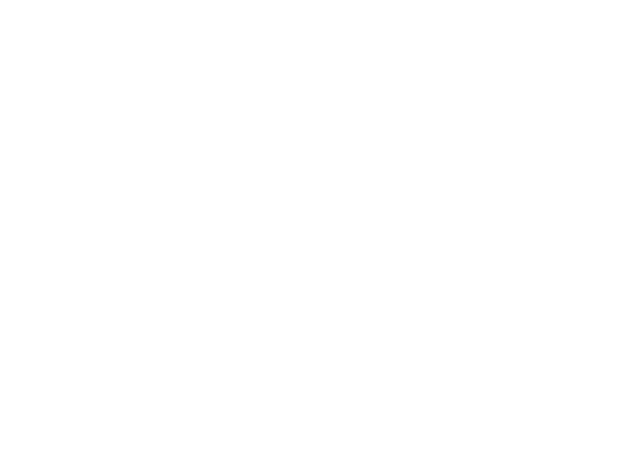
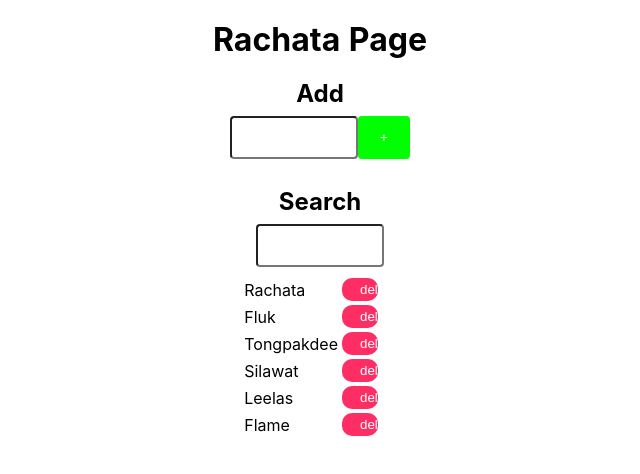
Before and after one commit to supertun555/learn-to-pr, a Nuxt app: page /Rachata in a window 1280 px wide. Before the commit this address had no page. Shown: the top 474 px of the page, without its empty margins (320-960 px from the left). Built offline with nearby package versions, Linux system fonts and the light colour scheme.

Commit message:
Fist Commit

```diff
--- /dev/null
+++ b/pages/Rachata.vue
@@ -0,0 +1,105 @@
+<template>
+  <div class='hello'>
+    <br>
+    <center>
+      <h1>Rachata Page</h1> <br>
+      <h2>Add</h2>
+      <input type="text" name="" value="" v-model="newdata">
+      <button type="button" name="button" @click="add" class="add">+</button><br><br>
+      <h2>Search</h2><input type="text" name="" value="" v-model="search">
+      <table >
+        <tr style="text-align: left" v-for="d,index in filteredList">
+          <td>{{d}}</td>
+          <td><button type="button" name="button" class="del" @click="del(index)"> del </button></td>
+        </tr>
+      </table>
+    </center>
+  </div>
+</template>
+
+<script>
+
+export default {
+  name: 'HelloWorld',
+  data () {
+    return {
+      data2: [
+        'Rachata',
+        'Fluk',
+        'Tongpakdee',
+        'Silawat',
+        'Leelas',
+        'Flame'
+      ],
+      newdata: '',
+      search: ''
+    }
+  },
+  methods: {
+    add () {
+      if (this.newdata === '') {
+        return
+      }
+      this.data2.push(this.newdata)
+      this.newdata = ''
+    },
+    del (i) {
+      this.data2.splice(i, 1)
+    }
+  },
+  computed: {
+    filteredList () {
+      return this.data2.filter(post => {
+        return post.toLowerCase().includes(this.search.toLowerCase())
+      })
+    }
+  }
+}
+</script>
+
+<style scoped>
+input[type=text] {
+    width: 10%;
+    -webkit-transition: width 0.4s ease-in-out;
+    transition: width 0.4s ease-in-out;
+    padding: 12px 20px;
+    margin: 8px 0;
+    display: inline-block;
+    border: 1px solid ##01DFD7;
+    border-radius: 4px;
+    box-sizing: border-box;
+
+}
+
+input[type=text]:focus {
+    width: 20%;
+    border: 3px solid ##01DFD7;
+}
+.add {
+    width: 4%;
+    background-color: #00FF00;
+    color: white;
+    padding: 14px 20px;
+    margin: 8px 0;
+    border: none;
+    border-radius: 4px;
+    cursor: pointer;
+}
+
+.add:hover {
+    background-color: #04B431
+}
+.del {
+    width: 4%;
+    background-color: #FE2E64;
+    color: white;
+    padding: 4px 18px;
+    border: none;
+    border-radius: 10px;
+    cursor: pointer;
+}
+
+.del:hover {
+    background-color: #B40431;
+}
+</style>
--- a/pages/index.vue
+++ b/pages/index.vue
@@ -2,6 +2,7 @@
   <section class="container">
     <div>
       <h1>Learn to PR</h1>
+      <nuxt-link to="/Rachata">Rachata(Fluk)</nuxt-link>
     </div>
   </section>
 </template>
```
Also changed, not shown: 1 other file (tests, documents, lock files or other folders).
